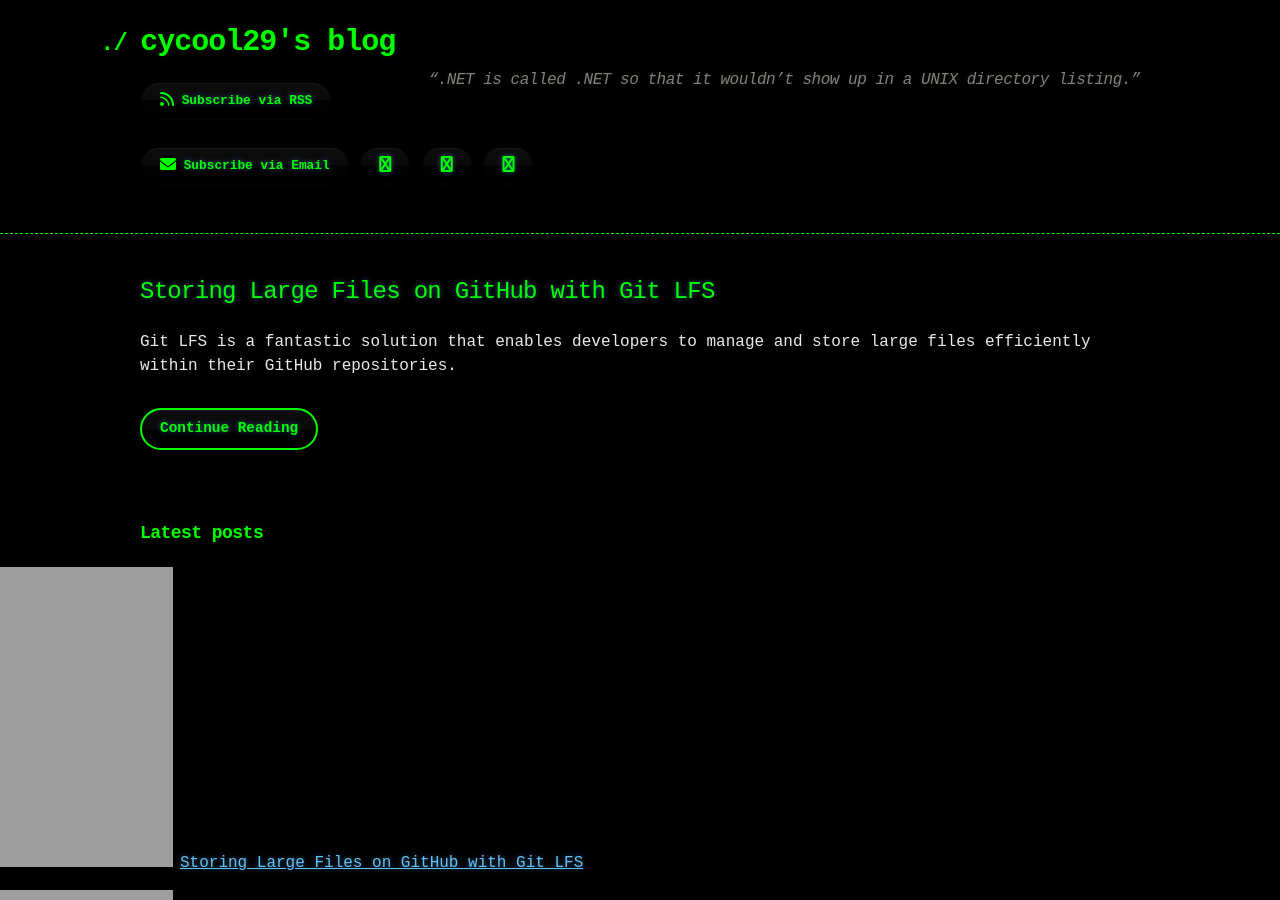
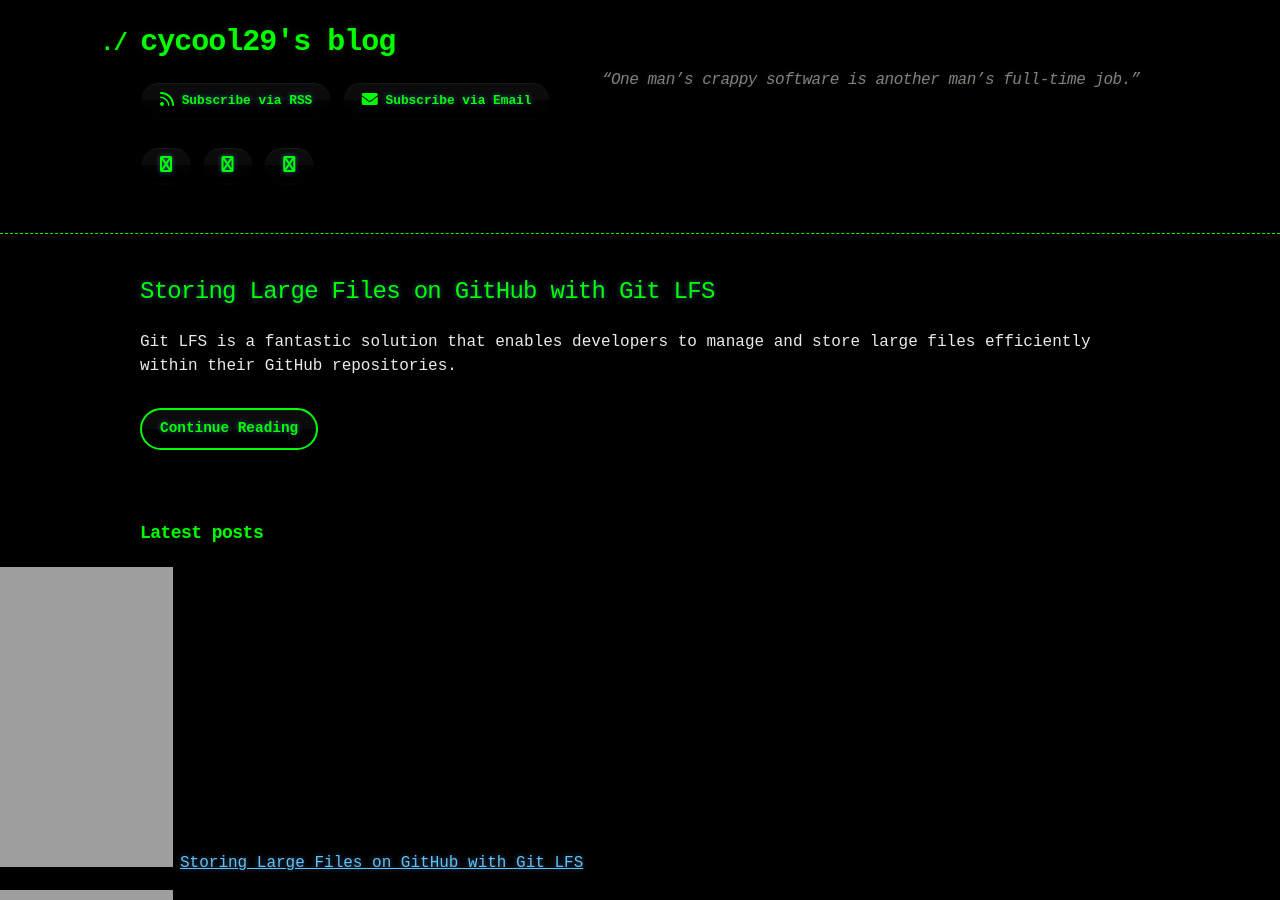
Before and after one commit to cycool29/cycool29.github.io, a Jekyll site: the page built from index.md, in a window 1280 px wide and 900 px high. Built offline with Jekyll 4.4.1, drawn with Linux system fonts in a browser that asks for light colours; a style sheet for code colours, icons or effects is not loaded.

Commit message:
Update quotes

```diff
--- a/_config.yml
+++ b/_config.yml
@@ -1,5 +1,5 @@
 title: cycool29's blog
-description: "“.NET is called .NET so that it wouldn’t show up in a UNIX directory listing.” "
+description: "“One man’s crappy software is another man’s full-time job.” "
 bio: A high school student. Intermediate in Python, Git, Bash. Learning JavaScript. He/Him. "
 author: cycool29
 url: https://cycool29.github.io
```
